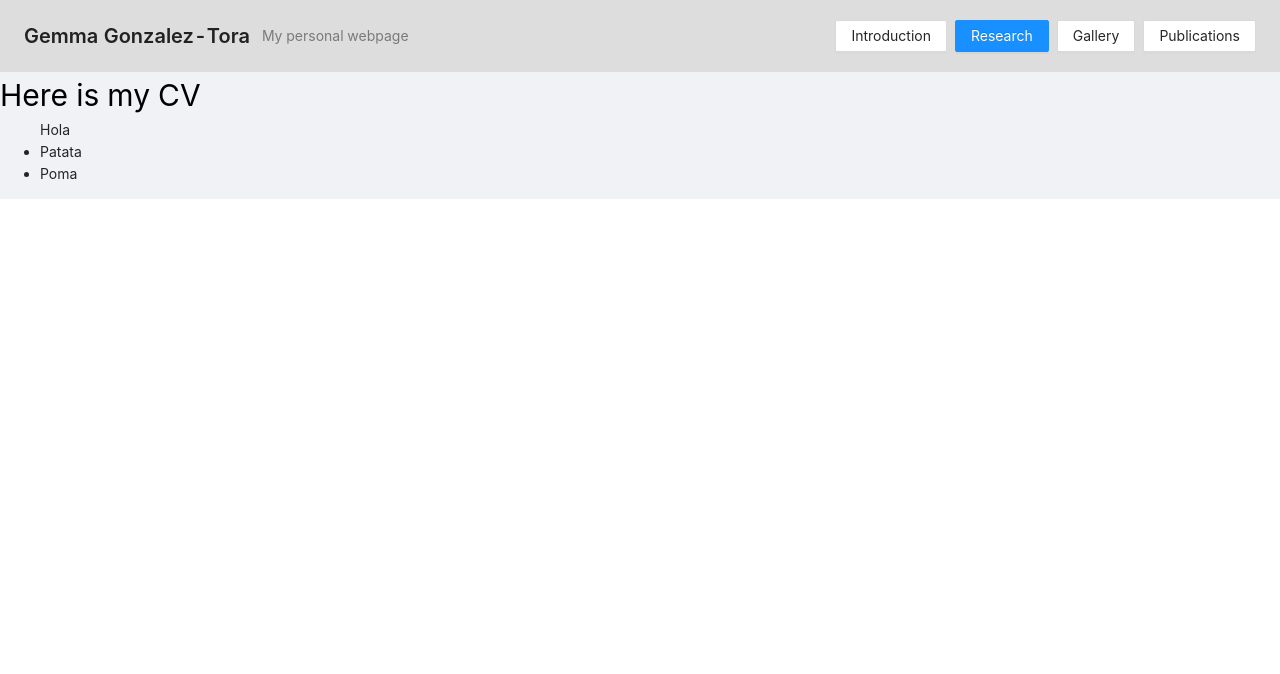
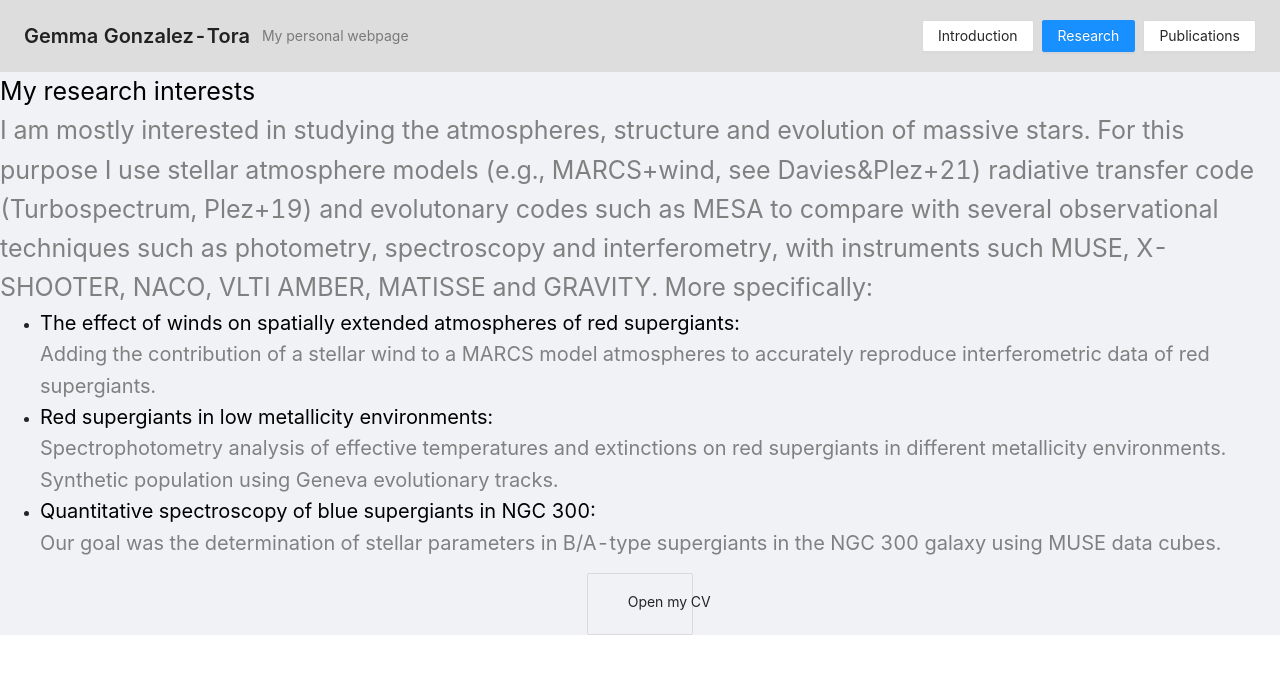
Before and after one commit to gemmagt/gemmagonzaleztora, a React (Create React App) app: page /research in a window 1280 px wide. Shown: the top 674 px of the page. Built offline with nearby package versions, Linux system fonts and the light colour scheme.

Commit message:
take out gallery add CV write research and intro

```diff
--- a/src/App.js
+++ b/src/App.js
@@ -1,5 +1,5 @@
 import Introduction from "./components/introduction";
-import Gallery from "./components/gallery";
+//import Gallery from "./components/gallery";
 import Publications from "./components/publications";
 import Research from "./components/research";
 import { Routes, Route} from "react-router-dom";
@@ -16,7 +16,7 @@ function App() {
         <Routes>
           <Route path="/" element={<Introduction />} />
           <Route path="research" element={<Research />} />
-          <Route path="gallery" element={<Gallery />} />
+
           <Route path="publications" element={<Publications />} />
         </Routes>
         </Col>
@@ -26,3 +26,4 @@ function App() {
 }
 
 export default App;
+          // <Route path="gallery" element={<Gallery />} />
--- a/src/components/gallery/index.js
+++ b/src/components/gallery/index.js
@@ -22,7 +22,7 @@ const images = [
 function Gallery() {
   return (
     <div>
-      patata
+      Some images of my outreach and conference talks
       <ImageGallery items={images} showFullscreenButton={false} />
     </div>
   );
--- a/src/components/header/index.js
+++ b/src/components/header/index.js
@@ -13,10 +13,10 @@ function Header() {
       subTitle="My personal webpage"
       extra={[
         <Link to="/"><Button type={location.pathname==="/"? "primary" : ""}>Introduction</Button></Link>,
+      //  <Link to="/gallery"><Button type={location.pathname==="/gallery"? "primary" : ""}>Gallery</Button></Link>,
         <Link to="/research"><Button type={location.pathname==="/research"? "primary" : ""}>
           Research
         </Button></Link>,
-        <Link to="/gallery"><Button type={location.pathname==="/gallery"? "primary" : ""}>Gallery</Button></Link>,
         <Link to="/publications"><Button type={location.pathname==="/publications"? "primary" : ""}>
           Publications
         </Button></Link>,
--- a/src/components/introduction/index.css
+++ b/src/components/introduction/index.css
@@ -6,5 +6,10 @@
 
 .introduction-subtitle{
 	color:  black;
+	font-size: 32px;
+}
+
+.contact{
+	color:  gray;
 	font-size: 36px;
 }
--- a/src/components/introduction/index.js
+++ b/src/components/introduction/index.js
@@ -21,7 +21,14 @@ function Introduction() {
         </Col>
         <Col span={10}>
           <div className="introduction-subtitle">
-            Welcome! This is the homepage of Gemma Gonzalez-Tora. Hola
+            Welcome! I am Gemma Gonzalez-Tora, currently a PhD student at the European Southern Observatory
+            (ESO) in Garching and at the Astrophysical Research Institute (ARI) of the Liverpool John Moores University
+            (LJMU). I am studying the extended atmosphere of red supergiants, which are evolved massive stars around
+            1000 times bigger than the Sun and 10 times heavier! In my free time, I like reading and writing fantasy books,
+            sightseeing beautiful landmarks and eating delicious food.
+          </div>
+          <div className="contact">
+          Contact me at: gemma.gonzalezitora at eso.org
           </div>
         </Col>
       </Row>
--- a/src/components/research/index.css
+++ b/src/components/research/index.css
@@ -1,4 +1,36 @@
 .research-title{
 	color:  black;
-	font-size: 30px;
+	font-size: 25px;
 }
+
+.research-explanation{
+	color:  gray;
+	font-size: 25px;
+}
+
+.research-1-title{
+	color:  black;
+	font-size: 20px;
+}
+.research-1{
+	color:  gray;
+	font-size: 20px;
+}
+
+.research-2-title{
+	color:  black;
+	font-size: 20px;
+}
+.research-2{
+	color:  gray;
+	font-size: 20px;
+}
+
+.research-3-title{
+	color:  black;
+	font-size: 20px;
+}
+.research-3{
+	color:  gray;
+	font-size: 20px;
+}
--- a/src/components/research/index.js
+++ b/src/components/research/index.js
@@ -1,24 +1,61 @@
 import "./index.css";
-import { Row, Col} from 'antd';
+import { Row, Col, Button, List} from 'antd';
 //import CV from "../../assets/CV.pdf";
 
 function Research() {
+  const cv_data=[
+      {
+      title: "Open my CV",
+      subtitle: "",
+      link: "https://drive.google.com/file/d/1m4Ndv8vI77afTgU9D55cezh662B8lHVR/view?usp=sharing"
+    }]
   return (
     <>
       <Row justify="center">
         <Col span={24}>
           <div className="research-title">
-           Here is my CV
+           My research interests
           </div>
-          <ul title="Llista compra">
-          Hola
-            <li>Patata</li>
-            <li>Poma</li>
+          <div className="research-explanation">
+          I am mostly interested in studying the atmospheres, structure and evolution of massive stars. For this purpose
+          I use stellar atmosphere models (e.g., MARCS+wind, see Davies&Plez+21) radiative transfer code (Turbospectrum, Plez+19)
+          and evolutonary codes such as MESA to compare with several observational techniques such as photometry, spectroscopy and interferometry, with instruments such
+          MUSE, X-SHOOTER, NACO, VLTI AMBER, MATISSE and GRAVITY.
+          More specifically: </div>
+
+          <ul title="list interests">
+            <li><div className="research-1-title">The effect of winds on spatially extended atmospheres of red supergiants:</div>
+            <div className="research-1">Adding the contribution of a stellar wind to a MARCS model atmospheres to accurately
+            reproduce interferometric data of red supergiants.</div></li>
+            <li><div className="research-2-title">Red supergiants in low metallicity environments: </div>
+            <div className="research-2">Spectrophotometry analysis of effective temperatures and extinctions on red supergiants
+            in different metallicity environments. Synthetic population using Geneva evolutionary tracks.</div>
+            </li>
+            <li><div className="research-3-title">Quantitative spectroscopy of blue supergiants in NGC 300:</div>
+            <div className="research-3">Our goal was the determination of stellar parameters in B/A-type supergiants
+            in the NGC 300 galaxy using MUSE data cubes.</div>
+            </li>
           </ul>
         </Col>
       </Row>
 
-
+      <Row justify="center">
+        <Col span={2}>
+         <List
+          bordered={true}
+          itemLayout="horizontal"
+          dataSource={cv_data}
+          renderItem={item => (
+            <List.Item>
+              <List.Item.Meta
+                title={<Button type="text" href={item.link} target="_blank">{item.title}</Button>}
+                description={item.subtitle}
+              />
+            </List.Item>
+          )}
+        />
+        </Col>
+        </Row>
      </>
   );
 }
```
